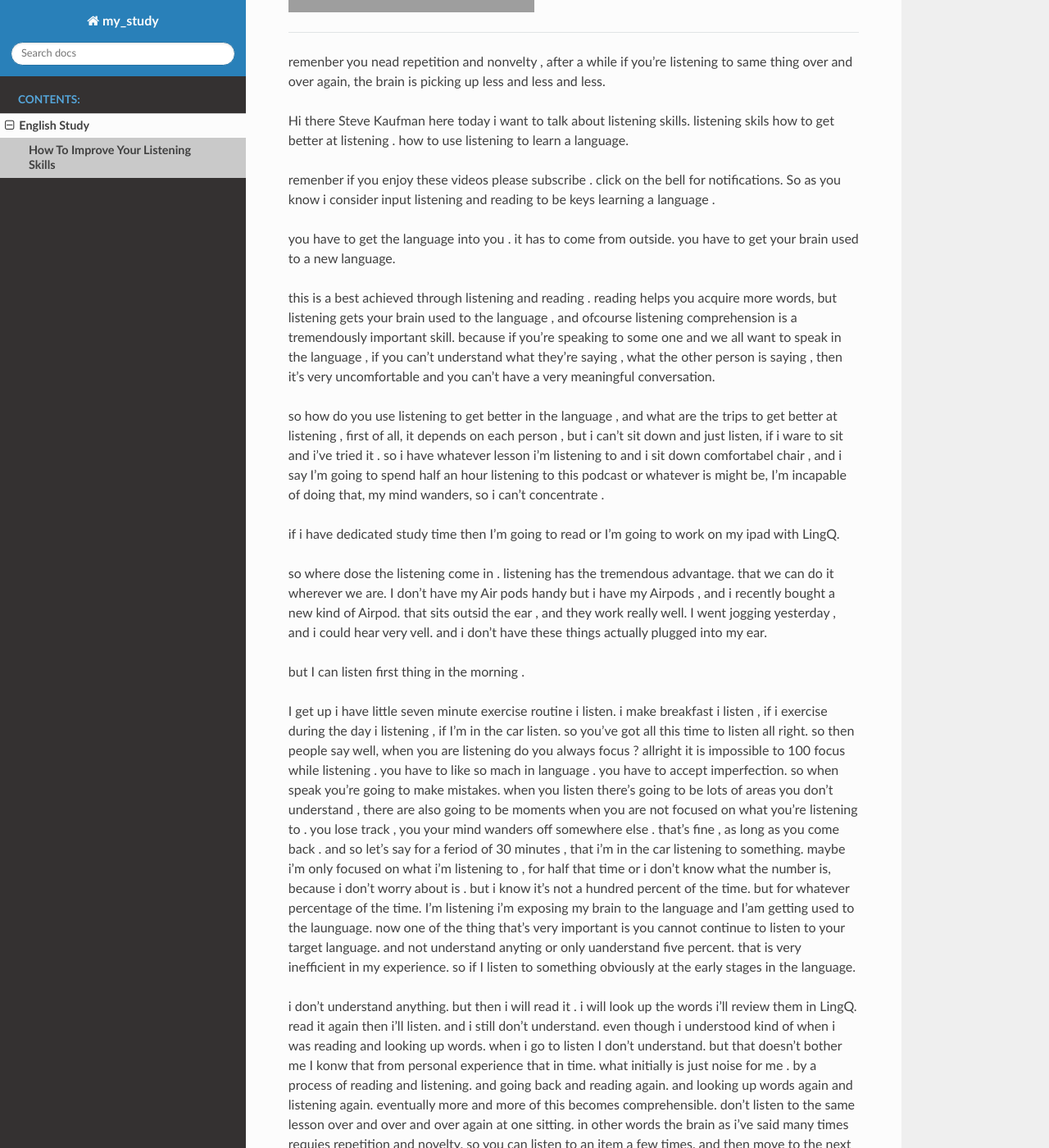
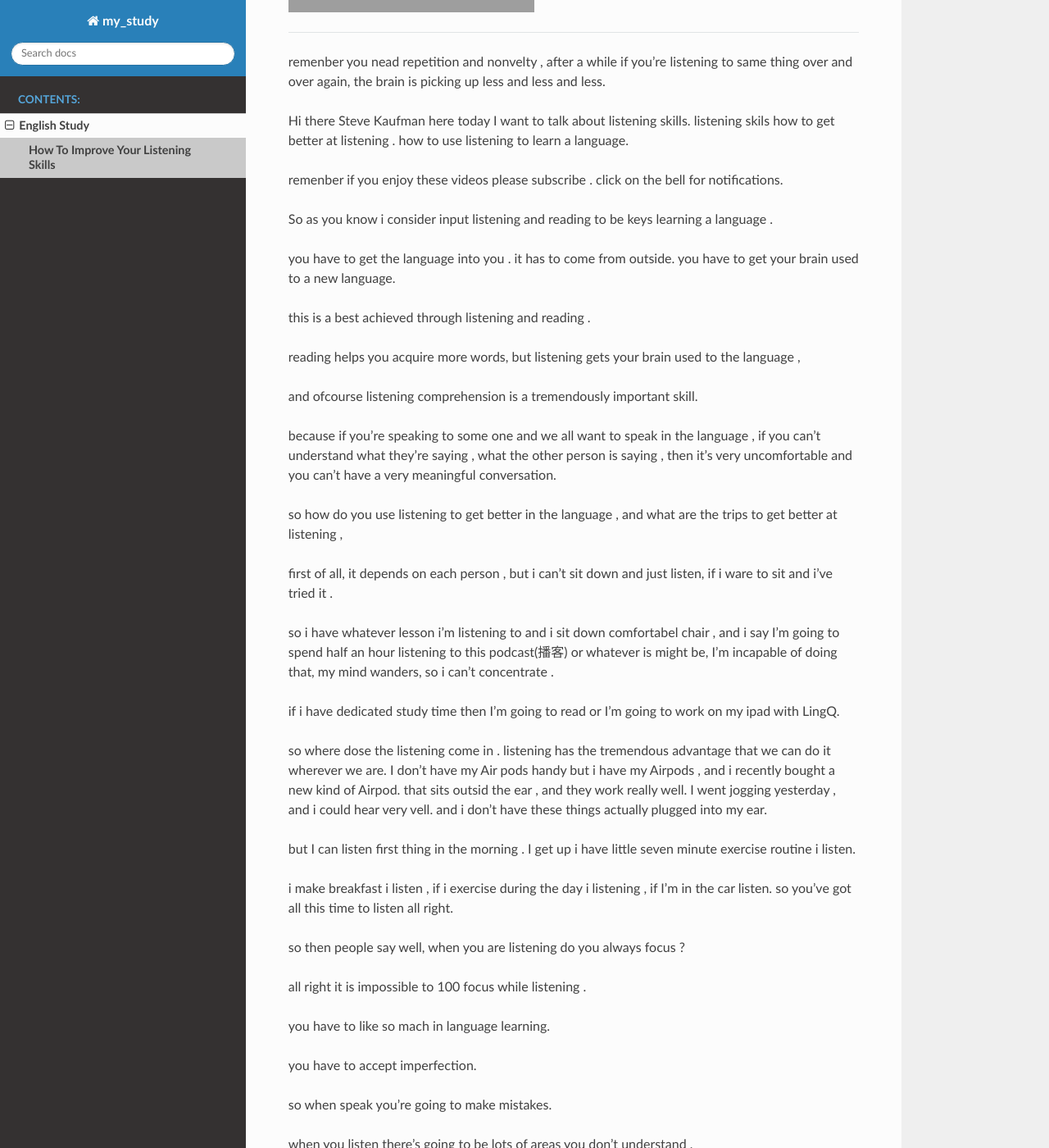
Before and after one commit to my-rds-store/my_study, a Sphinx documentation site: the page built from source/english/how-to-improve-your-listening-skills.rst, in a window 1280 px wide and 1400 px high, scrolled down 295 px. Shown: the whole window at 82% size. Built offline with Sphinx 7.4.7 and the Read the Docs theme 2.0.0, drawn with Linux system fonts in a browser that asks for light colours; some of the changed text lies outside the part shown; grey boxes are pictures that could not be loaded.

Commit message:
update ....

```diff
--- a/source/english/how-to-improve-your-listening-skills.rst
+++ b/source/english/how-to-improve-your-listening-skills.rst
@@ -5,89 +5,139 @@ How To Improve Your Listening Skills
 
     <iframe src="https://player.bilibili.com/player.html?aid=632565369&bvid=BV1Gb4y1m7wm&cid=396265320&page=1"
         scrolling="no" border="0" frameborder="no" framespacing="0" allowfullscreen="true"
-        quality='high'  align='middle' allowScriptAccess='always'>
+       quality='high'  align='middle' allowScriptAccess='always'>
     </iframe>
-
-.. width='400'
-
 
 ------
 
+remenber you nead repetition and nonvelty ,
+after a while if you're listening to same thing over and over again,
+the brain is picking up less and less and less.
 
-remenber you nead repetition and nonvelty , after a while if you're listening to same thing over and over again, the brain is picking up less and less and less.
+Hi there Steve Kaufman here today I want to talk about listening skills.
+listening skils how to get better at listening .
+how to use listening to learn a language.
 
-Hi there Steve Kaufman here today i want to talk about listening skills. listening skils how to get better at listening . how to use listening to learn a language.
+remenber if you enjoy these videos please subscribe .
+click on the bell for notifications.
 
-remenber if you enjoy these videos please subscribe . click on the bell for notifications. So as you know i consider input listening and reading to be keys learning a language .
+So as you know i consider input listening and reading to be keys learning a language .
 
-you have to get the language into you . it has to come from outside. you have to get your brain used to a new language.
+you have to get the language into you . it has to come from outside.
+you have to get your brain used to a new language.
 
 this is a best achieved through listening and reading .
-reading helps you acquire more words,  but listening gets your brain used to the language ,
+
+reading helps you acquire more words,
+but listening gets your brain used to the language ,
+
 and ofcourse listening comprehension is a tremendously important skill.
-because if you're speaking to some one and we all want to speak in the language , if you can't understand what they're saying , what the other person is saying ,
+
+because if you're speaking to some one and we all want to speak in the language ,
+if you can't understand what they're saying , what the other person is saying ,
 then it's very uncomfortable and you can't have a very meaningful conversation.
 
-so how do you use listening to get better in the language , and what are the trips to get better at listening ,
-first of all, it depends on each person , but i can't sit down and just listen,  if i ware to sit and i've tried it .
-so i have whatever lesson i'm listening to and i sit down comfortabel chair ,
-and i say I'm going to spend half an hour listening to this podcast or whatever is might be,  I'm incapable of doing that, my mind wanders, so i can't concentrate .
+so how do you use listening to get better in the language ,
+and what are the trips to get better at listening ,
 
-if i have dedicated study time then I'm going to read or I'm going to work on my ipad with LingQ.
+first of all, it depends on each person ,
+but i can't sit down and just listen,
+if i ware to sit and i've tried it .
+
+so i have whatever lesson i'm listening to
+and i sit down comfortabel chair ,
+and i say I'm going to spend half an hour listening to this podcast(播客) or whatever is might be,
+I'm incapable of doing that,
+my mind wanders, so i can't concentrate .
+
+if i have dedicated study time then I'm going to read
+or I'm going to work on my ipad with LingQ.
 
 so where dose the listening come in .
-listening has the tremendous advantage. that we can do it wherever we are.
-I don't have my Air pods handy but i have my Airpods , and i recently bought a new kind of Airpod. that sits outsid the ear , and they work really well. I went jogging yesterday , and i could hear very vell. and i don't have these things actually plugged into my ear.
+listening has the tremendous advantage that we can do it wherever we are.
+I don't have my Air pods handy
+but i have my Airpods ,
+and i recently bought a new kind of Airpod.
+that sits outsid the ear , and they work really well.
+I went jogging yesterday , and i could hear very vell.
+and i don't have these things actually plugged into my ear.
 
 but I can listen first thing in the morning .
+I get up i have little seven minute exercise routine i listen.
 
-I get up i have little seven minute exercise routine i listen.
 i make breakfast i listen ,
 if i exercise during the day i listening ,
 if  I'm in the car listen.
 so you've got all this time to listen all right.
+
 so then people say well, when you are listening do you always focus ?
-allright it is impossible to 100 focus while listening .
-you have to like so mach in language .
+
+all right it is impossible to 100 focus while listening .
+
+you have to like so mach in language learning.
+
 you have to accept imperfection.
+
 so when speak you're going to make mistakes.
+
 when you listen there's going to be lots of areas you don't understand ,
-there are also going to be moments when you are not focused on what you're listening to .
+
+there are also going to be moments
+when you are not focused on what you're listening to .
+
 you lose track , you your mind wanders off somewhere else .
+
 that's fine , as long as you come back .
-and so let's say for a feriod of 30 minutes ,
+
+and so let's say for a period of 30 minutes ,
+
 that i'm in the car listening to something.
-maybe i'm only focused on what i'm listening to , for half that time or i don't know what the number is, because i don't worry about is .
+
+maybe i'm only focused on what i'm listening to ,
+for half that time or i don't know what the number is,
+because i don't worry about is .
+
 but i know it's not a hundred percent of the time.
 but for whatever percentage of the time.
 I'm listening i'm exposing my brain to the language
 and I'am getting used to the launguage.
-now  one of the thing that's very important is  you cannot continue to listen to your target language.
+
+now  one of the thing that's very important is
+you cannot continue to listen to your target language.
 and not understand anyting or only uanderstand five percent.
+
 that is very inefficient in my experience.
 so if I listen to something
 obviously at the early stages in the language.
+i don't understand anything.
 
-i don't understand anything. but then i will read it .
-i will look up the words i'll review them in LingQ.
+but then i will read it .
+i will look up the words .
+i'll review them in LingQ.
 read it again then i'll listen.
+
 and i still don't understand.
 even though i understood kind of when i was reading and looking up words.
 when i go to listen I don't understand.
 but that doesn't bother me
+
 I konw that from personal experience that in time.
-what initially is just noise for me .
-by a process of reading and listening.
+what initially is just noise for me ,
+by a process of reading and listening,
 and going back and reading again.
 and looking up words again and listening again.
+
 eventually more and more of this becomes comprehensible.
 don't listen to the same lesson over and over and over again at one sitting.
 in other words the brain as i've said many times requies repetition and novelty.
+
 so you can listen to an item a few times.
 and then move to the next item ,
 even if you don't fully understand the first .
 
-so you have lesson one and you listen and you listen,and you read it then you listen agian, and you understand twenty thirty percent, move on to the next one.
+so you have lesson one and you listen and you listen,
+and you read it then you listen agian,
+and you understand twenty thirty percent, move on to the next one.
 don't try to you know master.
 and particular lesson or conten item.
 it's all exposure, it's all helping the brain get used to the language.
@@ -95,6 +145,7 @@ it's all exposure, it's all helping the brain get used to the language.
 remember you nead repetition and novelty, after a while
 if you're listening to the same thing over and over again.
 the brain is picking up less and less and less.
+
 so you have to move to the next lesson, and to next lesson
 so keep pushing yourself forward , maintain that balance between repetition and novelty.
 and there's all kinds of research into how the brian learns that sort of block learning that third fourth fifth time we read something or we listen to something.
@@ -167,10 +218,11 @@ is if you're watching a movie which is a form of listing ,
 but you're watching and listening at the same time.
 
 and it's rewarding because it's fun to watch movie.
-and you can see the people  , you can almost feel as if you're participating with this familay.
+and you can see the people , you can almost feel as if you're participating with this familay.
 that's why series you know on netflix are so great.
 if it's the same group of people.
 interacting all the time in the series.
+
 and you watch them and you feel you're part of them
 and you're getting that sense of being in that cultural.
 you konw uh sphere um all of that is good.
@@ -180,9 +232,11 @@ I consider the sort of video movies tv series.
 that's more of a reward that's fun.
 you have to develop the ability.
 to be able to listen without seeing what's going on.
+
 uh initially sort of repetitious material like the mini stories.
 eventually audiobooks where just hearing the words,
 conjures up meaning for you .
+
 so that you're automatically conversation you konw words in the target language into meaning .
 and so as you build up to that level of of listening comprehension.
 you are preparing youself to become fluent in the language.
```
Also changed, not shown: 1 other file.
